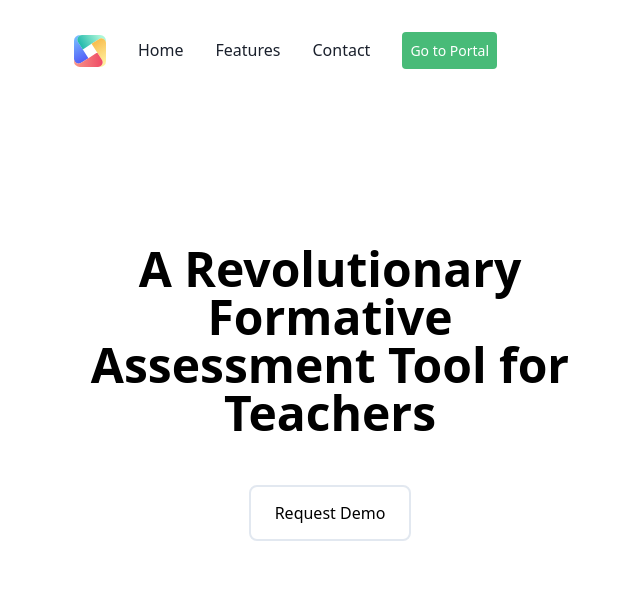
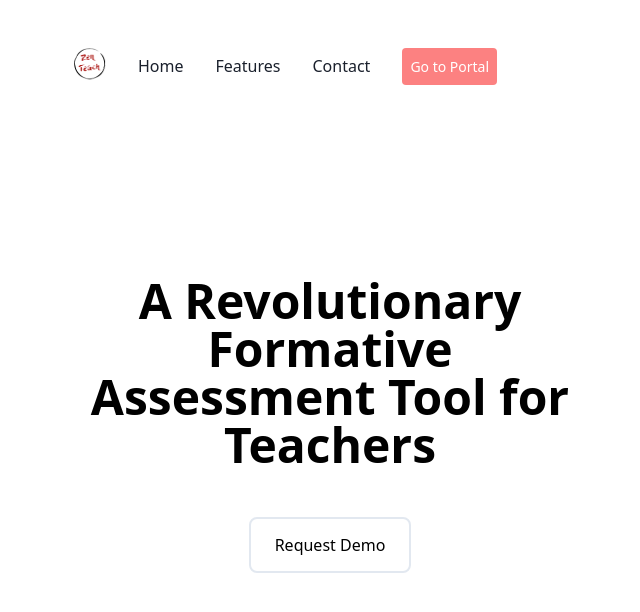
Before and after one commit to ZenTeach/next_zenteach, a Next.js app: page / in a window 1280 px wide. Shown: the top 612 px of the page, without its empty margins (310-950 px from the left). Built offline with nearby package versions, Linux system fonts and the light colour scheme.

Commit message:
Navigation links and items
Add logo

```diff
--- a/components/NavBar.js
+++ b/components/NavBar.js
@@ -1,14 +1,11 @@
 import Link from "next/link";
 
 const NavBar = ({ children }) => (
-  <div className="bg-white antialiased">
 	<div>
+		<nav className="py-8 px-8 w-100 flex-shrink-0 flex justify-center">
 		<div>
-        <div className="max-w-xl mx-auto px-8">
-          <nav>
-            <div className="py-4 w-100 flex-shrink-0 flex items-center">
 			<div className="float-left">
-            		<img className="h-8 w-8 float-left" src="/logo.svg" alt="" />
+				<img className="h-8 w-8 float-left" src="/logo.png" alt="" />
 			</div>
 			<div className="float-right">
 				<Link href="/">
@@ -17,28 +14,15 @@ const NavBar = ({ children }) => (
 				<Link href="/features">
 					<a className="ml-8 font-medium text-gray-900">Features</a>
 				</Link>
-								{/* <Link href="/technology">
-									<a className="ml-8 font-medium text-gray-900">Technology</a>
-								</Link>
-								<Link href="/vision">
-									<a className="ml-8 font-medium text-gray-900">Vision</a>
-								</Link>
-								<Link href="/news">
-									<a className="ml-8 font-medium text-gray-900">News</a>
-								</Link> */}
 				<Link href="/contact">
 					<a className="ml-8 font-medium text-gray-900">Contact</a>
 				</Link>
 				<Link href="/portal">
-									{/* <button className="inline-block w-50 ml-8 font-small bg-green-500 text-gray-900">Go to Portal</button> */}
-									<button className="inline-block ml-8 bg-green-500 text-white p-2 rounded font-small text-sm overflow-hidden">Go to Portal</button>
+					<button className="inline-block ml-8 bg-red-400 text-white p-2 rounded font-small text-sm overflow-hidden">Go to Portal</button>
 				</Link>
 			</div>
 		</div>
 		</nav>
-        </div>
-      </div>
-    </div>
     <div className="mt-6 sm:mt-0 sm:py-12">{children}</div>
   </div>
 );
```
Lines whose indentation alone changed are shown as unchanged.
